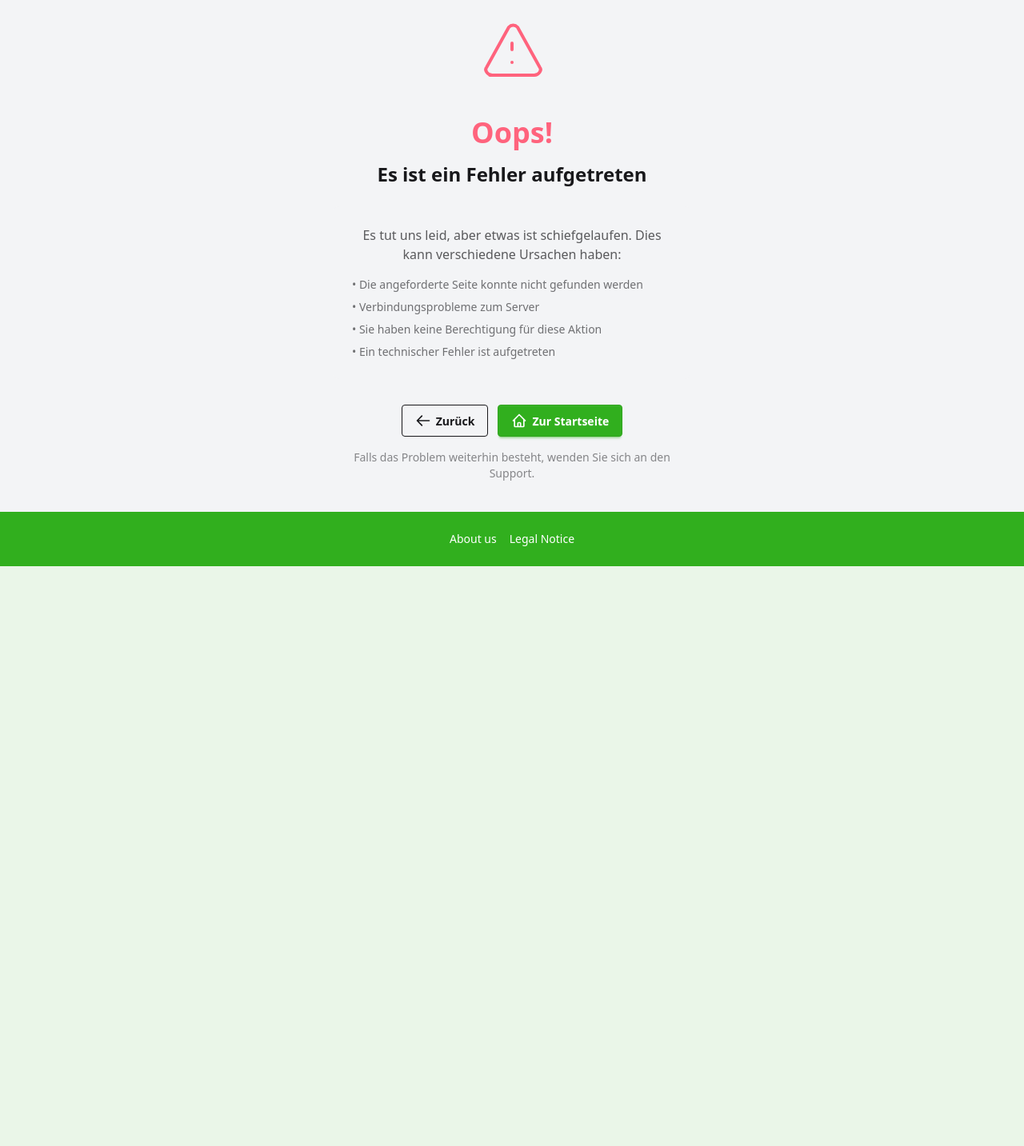
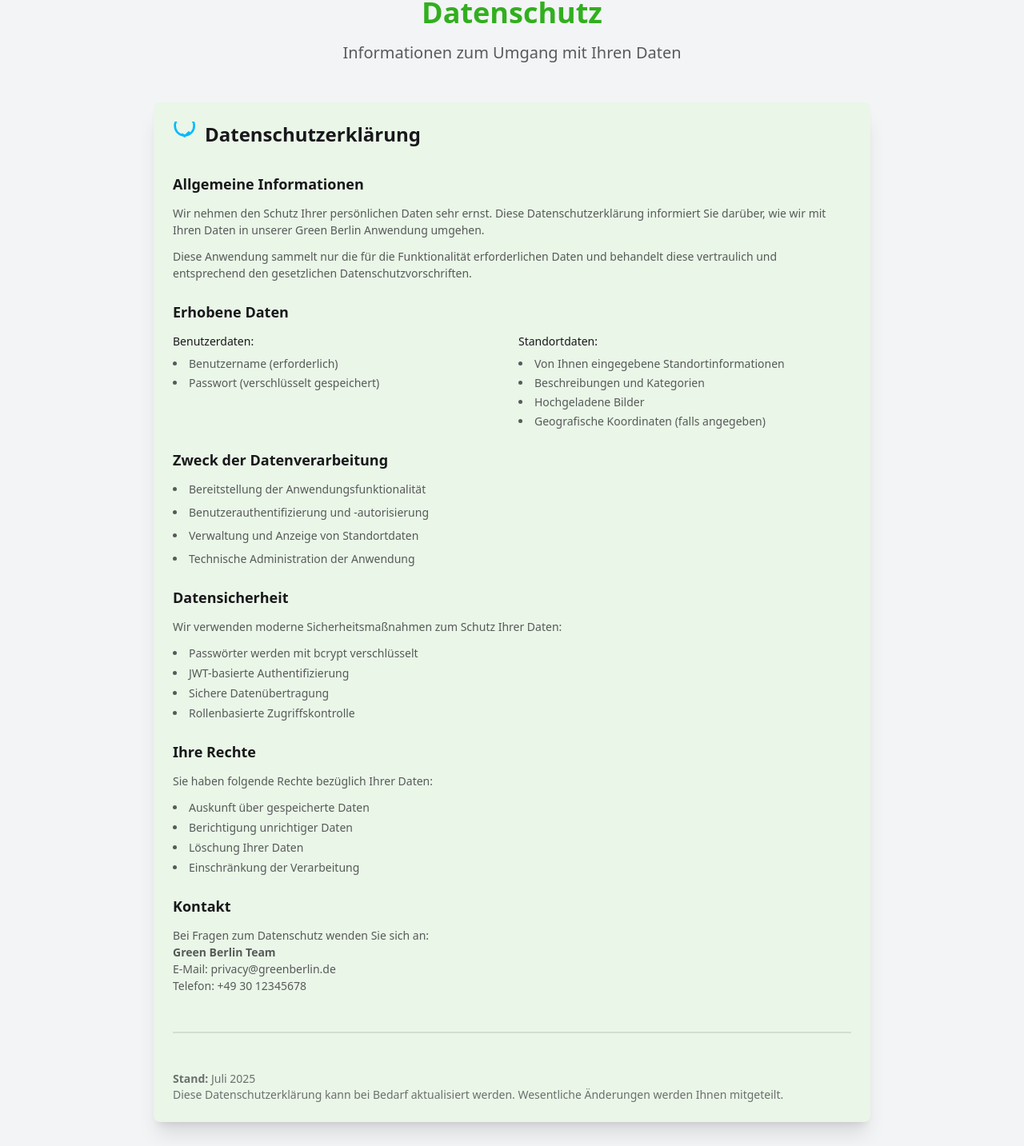
Before and after one commit to dragonaf3/greenBerlin, a React (Vite) app in the folder frontend/: page /privacy in a window 1280 px wide. Before the commit this address led to /error. Shown: the part 92-1525 px from the top of the page at 80% size. Before the commit the page ends 800 px from the top, so only its background shows below. Built offline with nearby package versions, Linux system fonts and the light colour scheme.

Commit message:
About us und Privacy

```diff
--- a/frontend/src/App.tsx
+++ b/frontend/src/App.tsx
@@ -10,6 +10,7 @@
 import UpdateLocationScreen from './components/updateLocationScreen/UpdateLocationScreen';
 import CreateLocationScreen from './components/createLocationScreen/CreateLocationScreen';
 import AboutScreen from './components/aboutScreen/AboutScreen';
+import PrivacyScreen from './components/privacyScreen/PrivacyScreen';
 import ErrorScreen from './components/errorScreen/ErrorScreen';
 import './App.css';
 
@@ -62,6 +63,7 @@
                         }
                     />
                     <Route path="/about" element={<AboutScreen />} />
+                    <Route path="/privacy" element={<PrivacyScreen />} />
                     <Route path="/error" element={<ErrorScreen />} />
                     <Route
                         path="/"
--- a/frontend/src/components/aboutScreen/AboutScreen.tsx
+++ b/frontend/src/components/aboutScreen/AboutScreen.tsx
@@ -85,10 +85,10 @@
                     </div>
                 </div>
 
-                {/* Legal */}
+                {/* Legal - Impressum */}
                 <div className="card bg-base-100 shadow-xl">
                     <div className="card-body">
-                        <h2 className="card-title text-2xl mb-6">Impressum & Datenschutz</h2>
+                        <h2 className="card-title text-2xl mb-6">Impressum</h2>
 
                         <div className="grid grid-cols-1 md:grid-cols-2 gap-8">
                             <div>
@@ -104,17 +104,14 @@
                             </div>
 
                             <div>
-                                <h3 className="font-semibold mb-3">Datenschutz</h3>
+                                <h3 className="font-semibold mb-3">Rechtliche Hinweise</h3>
                                 <p className="text-base-content/70 text-sm mb-3">
-                                    Wir nehmen den Schutz Ihrer persönlichen Daten ernst. Diese Anwendung sammelt
-                                    nur die für die Funktionalität erforderlichen Daten.
+                                    Diese Anwendung dient der Erfassung und Verwaltung von Standortdaten
+                                    für umweltfreundliche Orte in Berlin.
                                 </p>
                                 <p className="text-base-content/70 text-sm">
-                                    <strong>Erhobene Daten:</strong><br />
-                                    • Benutzername und Passwort (verschlüsselt)<br />
-                                    • Optional: E-Mail, Vor- und Nachname<br />
-                                    • Standortdaten, die Sie eingeben<br />
-                                    • Hochgeladene Bilder
+                                    Für Datenschutzinformationen besuchen Sie unsere
+                                    <Link to="/privacy" className="link link-primary ml-1">Datenschutzseite</Link>.
                                 </p>
                             </div>
                         </div>
--- a/frontend/src/components/footer/Footer.tsx
+++ b/frontend/src/components/footer/Footer.tsx
@@ -1,9 +1,11 @@
+import { Link } from 'react-router-dom';
+
 export function Footer() {
     return (
         <footer className="footer footer-center p-6 bg-primary text-primary-content">
             <nav className="flex gap-4">
-                <a href="#" className="link link-hover">About us</a>
-                <a href="#" className="link link-hover">Legal Notice</a>
+                <Link to="/about" className="link link-hover">About us</Link>
+                <Link to="/privacy" className="link link-hover">Privacy</Link>
             </nav>
         </footer>
     );
--- /dev/null
+++ b/frontend/src/components/privacyScreen/PrivacyScreen.tsx
@@ -0,0 +1,134 @@
+import React from 'react';
+import { Link } from 'react-router-dom';
+
+const PrivacyScreen: React.FC = () => {
+    return (
+        <div className="container mx-auto p-4 flex-1">
+            <div className="max-w-4xl mx-auto">
+                {/* Header */}
+                <div className="text-center mb-12">
+                    <h1 className="text-4xl font-bold text-primary mb-4">Datenschutz</h1>
+                    <p className="text-xl text-base-content/70">
+                        Informationen zum Umgang mit Ihren Daten
+                    </p>
+                </div>
+
+                {/* Privacy Policy */}
+                <div className="card bg-base-100 shadow-xl mb-8">
+                    <div className="card-body">
+                        <h2 className="card-title text-2xl mb-6">
+                            <svg xmlns="http://www.w3.org/2000/svg" className="h-8 w-8 text-info" fill="none" viewBox="0 0 24 24" stroke="currentColor">
+                                <path strokeLinecap="round" strokeLinejoin="round" strokeWidth={2} d="M9 12l2 2 4-4m5-6a9 9 0 11-18 0 9 9 0 0118 0z" />
+                            </svg>
+                            Datenschutzerklärung
+                        </h2>
+
+                        <div className="space-y-6">
+                            <div>
+                                <h3 className="font-semibold text-lg mb-3">Allgemeine Informationen</h3>
+                                <p className="text-base-content/70 mb-3">
+                                    Wir nehmen den Schutz Ihrer persönlichen Daten sehr ernst. Diese Datenschutzerklärung
+                                    informiert Sie darüber, wie wir mit Ihren Daten in unserer Green Berlin Anwendung umgehen.
+                                </p>
+                                <p className="text-base-content/70">
+                                    Diese Anwendung sammelt nur die für die Funktionalität erforderlichen Daten und
+                                    behandelt diese vertraulich und entsprechend den gesetzlichen Datenschutzvorschriften.
+                                </p>
+                            </div>
+
+                            <div>
+                                <h3 className="font-semibold text-lg mb-3">Erhobene Daten</h3>
+                                <div className="grid grid-cols-1 md:grid-cols-2 gap-4">
+                                    <div>
+                                        <h4 className="font-medium mb-2">Benutzerdaten:</h4>
+                                        <ul className="text-sm text-base-content/70 space-y-1 list-disc list-inside">
+                                            <li>Benutzername (erforderlich)</li>
+                                            <li>Passwort (verschlüsselt gespeichert)</li>
+                                        </ul>
+                                    </div>
+                                    <div>
+                                        <h4 className="font-medium mb-2">Standortdaten:</h4>
+                                        <ul className="text-sm text-base-content/70 space-y-1 list-disc list-inside">
+                                            <li>Von Ihnen eingegebene Standortinformationen</li>
+                                            <li>Beschreibungen und Kategorien</li>
+                                            <li>Hochgeladene Bilder</li>
+                                            <li>Geografische Koordinaten (falls angegeben)</li>
+                                        </ul>
+                                    </div>
+                                </div>
+                            </div>
+
+                            <div>
+                                <h3 className="font-semibold text-lg mb-3">Zweck der Datenverarbeitung</h3>
+                                <ul className="text-base-content/70 space-y-2 list-disc list-inside">
+                                    <li>Bereitstellung der Anwendungsfunktionalität</li>
+                                    <li>Benutzerauthentifizierung und -autorisierung</li>
+                                    <li>Verwaltung und Anzeige von Standortdaten</li>
+                                    <li>Technische Administration der Anwendung</li>
+                                </ul>
+                            </div>
+
+                            <div>
+                                <h3 className="font-semibold text-lg mb-3">Datensicherheit</h3>
+                                <p className="text-base-content/70 mb-3">
+                                    Wir verwenden moderne Sicherheitsmaßnahmen zum Schutz Ihrer Daten:
+                                </p>
+                                <ul className="text-base-content/70 space-y-1 list-disc list-inside">
+                                    <li>Passwörter werden mit bcrypt verschlüsselt</li>
+                                    <li>JWT-basierte Authentifizierung</li>
+                                    <li>Sichere Datenübertragung</li>
+                                    <li>Rollenbasierte Zugriffskontrolle</li>
+                                </ul>
+                            </div>
+
+                            <div>
+                                <h3 className="font-semibold text-lg mb-3">Ihre Rechte</h3>
+                                <p className="text-base-content/70 mb-3">
+                                    Sie haben folgende Rechte bezüglich Ihrer Daten:
+                                </p>
+                                <ul className="text-base-content/70 space-y-1 list-disc list-inside">
+                                    <li>Auskunft über gespeicherte Daten</li>
+                                    <li>Berichtigung unrichtiger Daten</li>
+                                    <li>Löschung Ihrer Daten</li>
+                                    <li>Einschränkung der Verarbeitung</li>
+                                </ul>
+                            </div>
+
+                            <div>
+                                <h3 className="font-semibold text-lg mb-3">Kontakt</h3>
+                                <p className="text-base-content/70">
+                                    Bei Fragen zum Datenschutz wenden Sie sich an:<br />
+                                    <strong>Green Berlin Team</strong><br />
+                                    E-Mail: privacy@greenberlin.de<br />
+                                    Telefon: +49 30 12345678
+                                </p>
+                            </div>
+                        </div>
+
+                        <div className="divider my-8"></div>
+
+                        <div className="text-sm text-base-content/60">
+                            <p>
+                                <strong>Stand:</strong> Juli 2025<br />
+                                Diese Datenschutzerklärung kann bei Bedarf aktualisiert werden.
+                                Wesentliche Änderungen werden Ihnen mitgeteilt.
+                            </p>
+                        </div>
+                    </div>
+                </div>
+
+                {/* Back Button */}
+                <div className="text-center">
+                    <Link to="/" className="btn btn-primary">
+                        <svg xmlns="http://www.w3.org/2000/svg" className="h-5 w-5" fill="none" viewBox="0 0 24 24" stroke="currentColor">
+                            <path strokeLinecap="round" strokeLinejoin="round" strokeWidth={2} d="M3 12l2-2m0 0l7-7 7 7M5 10v10a1 1 0 001 1h3m10-11l2 2m-2-2v10a1 1 0 01-1 1h-3m-6 0a1 1 0 001-1v-4a1 1 0 011-1h2a1 1 0 011 1v4a1 1 0 001 1m-6 0h6" />
+                        </svg>
+                        Zurück zur Hauptseite
+                    </Link>
+                </div>
+            </div>
+        </div>
+    );
+};
+
+export default PrivacyScreen;
```
